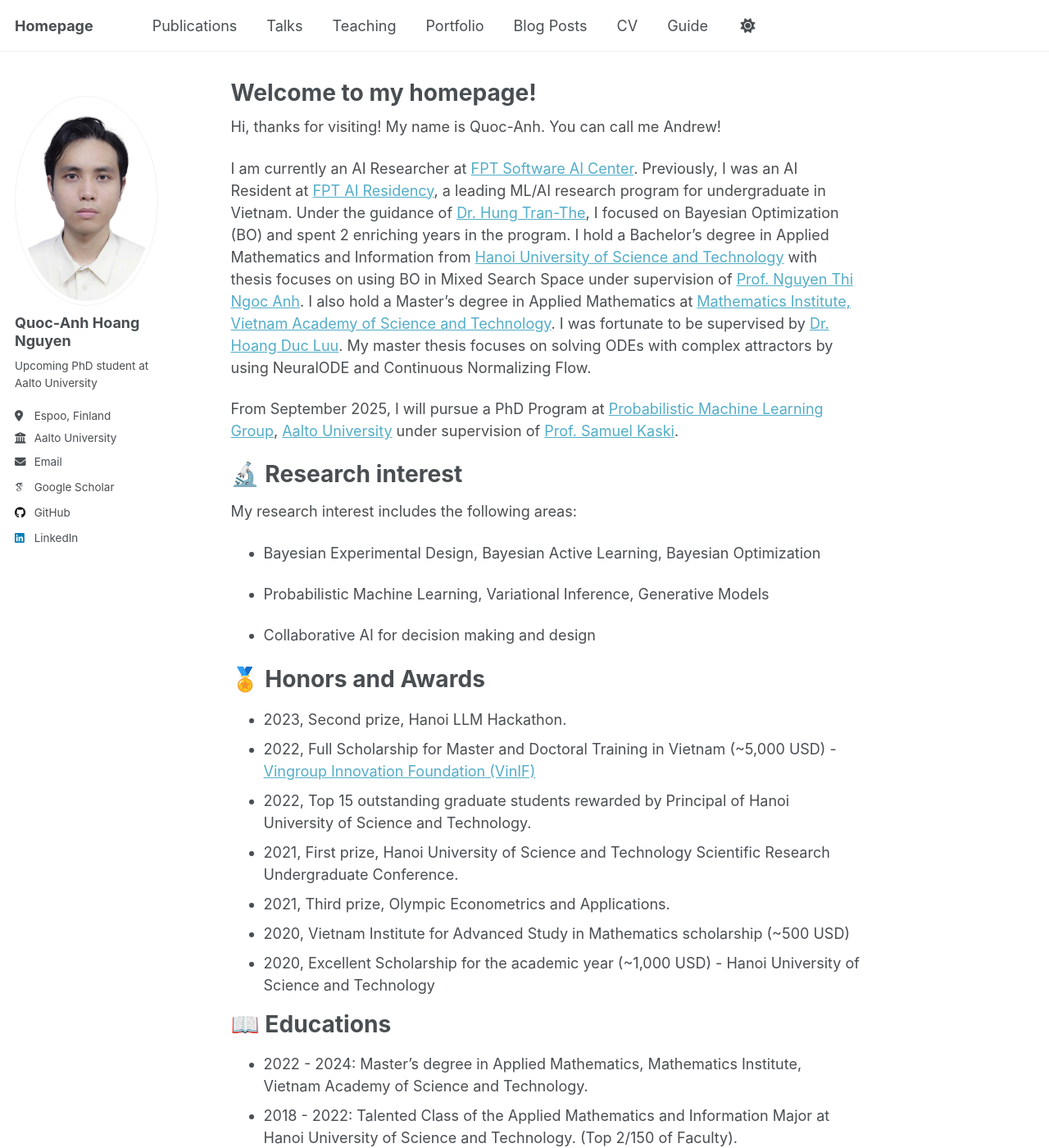
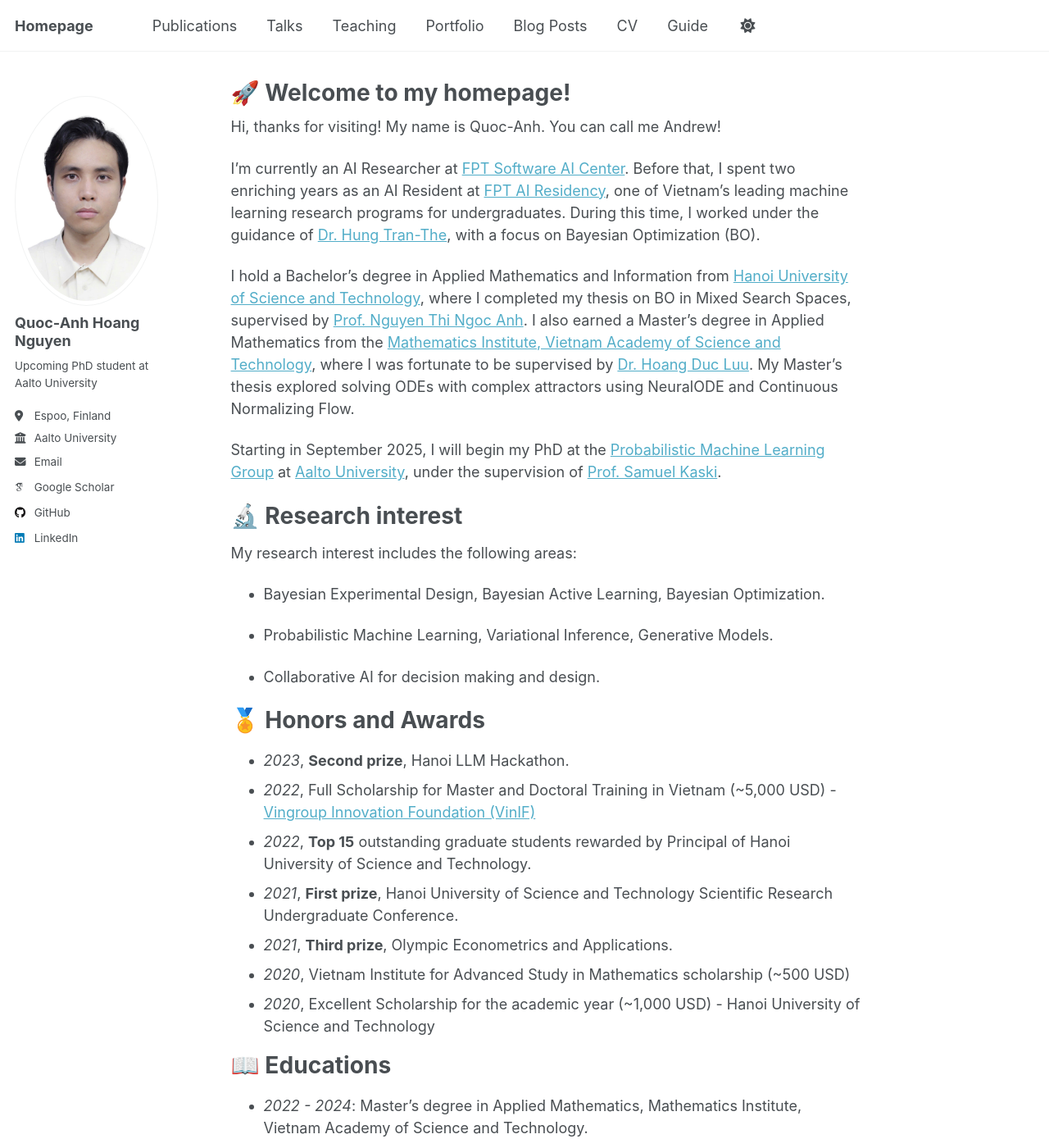
Before and after one commit to QuocAnh261100/QuocAnh261100.github.io, a Jekyll site: the page built from _pages/about.md, in a window 1280 px wide and 1400 px high. Shown: the whole window at 82% size. Built offline with Jekyll 4.4.1, drawn with Linux system fonts in a browser that asks for light colours; some web fonts are replaced; a script that is not in the unit is left out; some of the changed text lies outside the part shown.

Commit message:
Update front page

```diff
--- a/_pages/about.md
+++ b/_pages/about.md
@@ -1,6 +1,6 @@
 ---
 permalink: /
-title: "Welcome to my homepage!"
+title: "🚀 Welcome to my homepage!"
 author_profile: true
 redirect_from:
   - /about/
@@ -9,34 +9,36 @@ redirect_from:
 
 Hi, thanks for visiting! My name is Quoc-Anh. You can call me Andrew!
 
-I am currently an AI Researcher at [FPT Software AI Center](https://www.facebook.com/aic.fsoft/). Previously, I was an AI Resident at [FPT AI Residency](https://wp.fpt-aic.com/ai-residency/), a leading ML/AI research program for undergraduate in Vietnam. Under the guidance of [Dr. Hung Tran-The](https://scholar.google.com/citations?user=um-FS-gAAAAJ&hl=en), I focused on Bayesian Optimization (BO) and spent 2 enriching years in the program. I hold a Bachelor's degree in Applied Mathematics and Information from [Hanoi University of Science and Technology](https://hust.edu.vn/en/) with thesis focuses on using BO in Mixed Search Space under supervision of [Prof. Nguyen Thi Ngoc Anh](https://scholar.google.com/citations?user=x-H87vsAAAAJ&hl=en). I also hold a Master's degree in Applied Mathematics at [Mathematics Institute, Vietnam Academy of Science and Technology](http://math.ac.vn/en/trang-chu/gioi-thieu-vien-toan.html). I was fortunate to be supervised by [Dr. Hoang Duc Luu](https://scholar.google.com/citations?user=GEt6qKUAAAAJ&hl=en). My master thesis focuses on solving ODEs with complex attractors by using NeuralODE and Continuous Normalizing Flow.
+I’m currently an AI Researcher at [FPT Software AI Center](https://www.facebook.com/aic.fsoft/). Before that, I spent two enriching years as an AI Resident at [FPT AI Residency](https://wp.fpt-aic.com/ai-residency/), one of Vietnam’s leading machine learning research programs for undergraduates. During this time, I worked under the guidance of [Dr. Hung Tran-The](https://scholar.google.com/citations?user=um-FS-gAAAAJ&hl=en), with a focus on Bayesian Optimization (BO).
 
-From September 2025, I will pursue a PhD Program at [Probabilistic Machine Learning Group](https://research.cs.aalto.fi/pml/), [Aalto University](https://www.aalto.fi/en) under supervision of [Prof. Samuel Kaski](https://kaski-lab.com/).
+I hold a Bachelor’s degree in Applied Mathematics and Information from [Hanoi University of Science and Technology](https://hust.edu.vn/en/), where I completed my thesis on BO in Mixed Search Spaces, supervised by [Prof. Nguyen Thi Ngoc Anh](https://scholar.google.com/citations?user=x-H87vsAAAAJ&hl=en). I also earned a Master’s degree in Applied Mathematics from the [Mathematics Institute, Vietnam Academy of Science and Technology](http://math.ac.vn/en/trang-chu/gioi-thieu-vien-toan.html), where I was fortunate to be supervised by [Dr. Hoang Duc Luu](https://scholar.google.com/citations?user=GEt6qKUAAAAJ&hl=en). My Master’s thesis explored solving ODEs with complex attractors using NeuralODE and Continuous Normalizing Flow.
+
+Starting in September 2025, I will begin my PhD at the [Probabilistic Machine Learning Group](https://research.cs.aalto.fi/pml/) at [Aalto University](https://www.aalto.fi/en), under the supervision of [Prof. Samuel Kaski](https://kaski-lab.com/).
 
 🔬 Research interest
 ======
 My research interest includes the following areas:
 
-* Bayesian Experimental Design, Bayesian Active Learning, Bayesian Optimization
+* Bayesian Experimental Design, Bayesian Active Learning, Bayesian Optimization.
 
-* Probabilistic Machine Learning, Variational Inference, Generative Models
+* Probabilistic Machine Learning, Variational Inference, Generative Models.
 
-* Collaborative AI for decision making and design
+* Collaborative AI for decision making and design.
 
 
 🏅 Honors and Awards
 ======
-* 2023, Second prize, Hanoi LLM Hackathon.
-* 2022, Full Scholarship for Master and Doctoral Training in Vietnam (~5,000 USD) - [Vingroup Innovation Foundation (VinIF)](https://vinif.org/en/sponsor-programs/postgraduate-scholarships/)
-* 2022, Top 15 outstanding graduate students rewarded by Principal of Hanoi University of Science and Technology.
-* 2021, First prize, Hanoi University of Science and Technology Scientific Research Undergraduate Conference.
-* 2021, Third prize, Olympic Econometrics and Applications.
-* 2020, Vietnam Institute for Advanced Study in Mathematics scholarship (~500 USD)
-* 2020, Excellent Scholarship for the academic year (~1,000 USD) - Hanoi University of Science and Technology
+* *2023*, **Second prize**, Hanoi LLM Hackathon.
+* *2022*, Full Scholarship for Master and Doctoral Training in Vietnam (~5,000 USD) - [Vingroup Innovation Foundation (VinIF)](https://vinif.org/en/sponsor-programs/postgraduate-scholarships/)
+* *2022*, **Top 15** outstanding graduate students rewarded by Principal of Hanoi University of Science and Technology.
+* *2021*, **First prize**, Hanoi University of Science and Technology Scientific Research Undergraduate Conference.
+* *2021*, **Third prize**, Olympic Econometrics and Applications.
+* *2020*, Vietnam Institute for Advanced Study in Mathematics scholarship (~500 USD)
+* *2020*, Excellent Scholarship for the academic year (~1,000 USD) - Hanoi University of Science and Technology
 
 
 📖 Educations
 ======
-* 2022 - 2024: Master's degree in Applied Mathematics, Mathematics Institute, Vietnam Academy of Science and Technology.
-* 2018 - 2022: Talented Class of the Applied Mathematics and Information Major at Hanoi University of Science and Technology. (Top 2/150 of Faculty).
-* 2015 - 2018: Mathematics Major, Hanoi–Amsterdam High School for the Gifted.
+* *2022 - 2024*: Master's degree in Applied Mathematics, Mathematics Institute, Vietnam Academy of Science and Technology.
+* *2018 - 2022*: Talented Class of the Applied Mathematics and Information Major at Hanoi University of Science and Technology. (Top 2/150 of Faculty).
+* *2015 - 2018*: Mathematics Major, Hanoi–Amsterdam High School for the Gifted.
```
